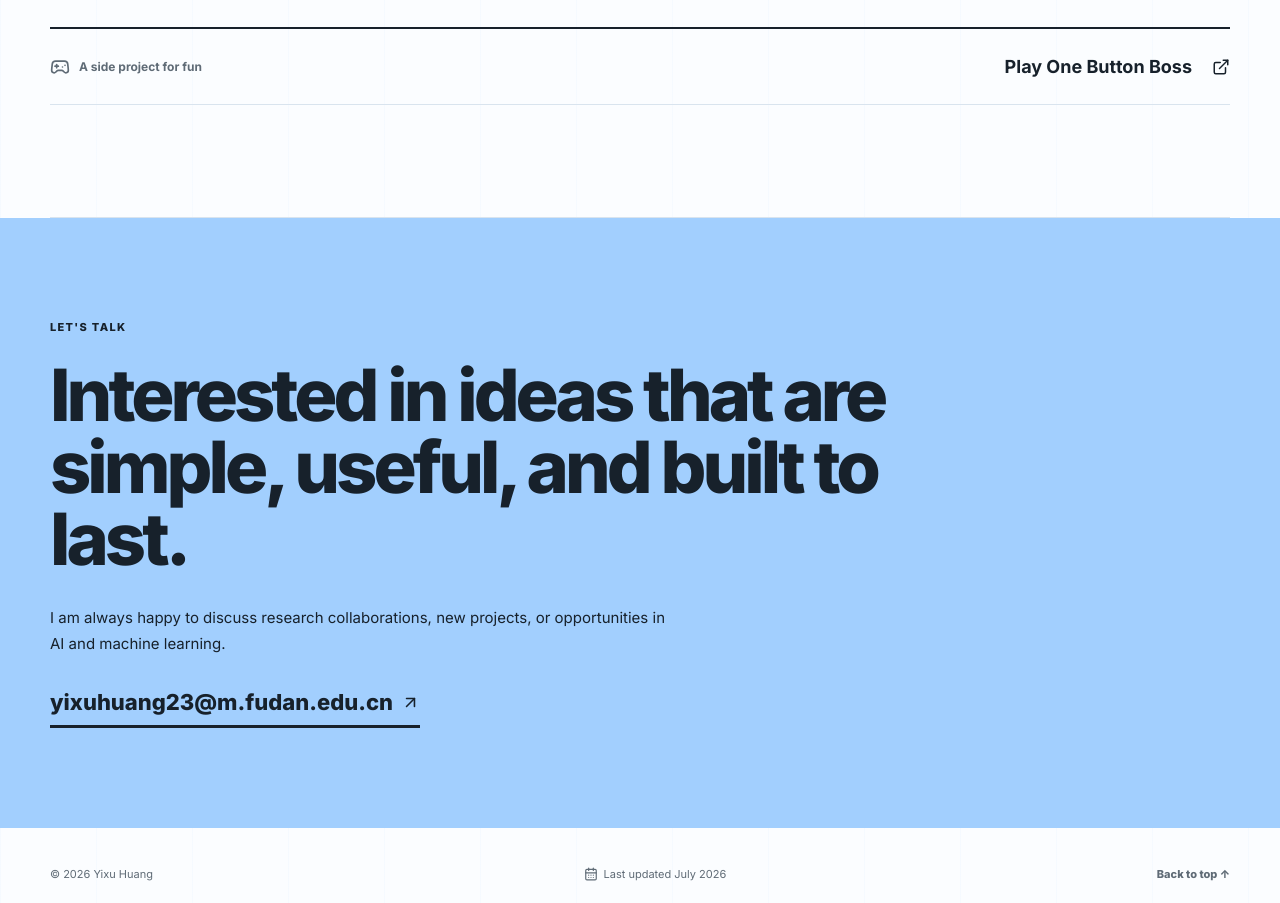
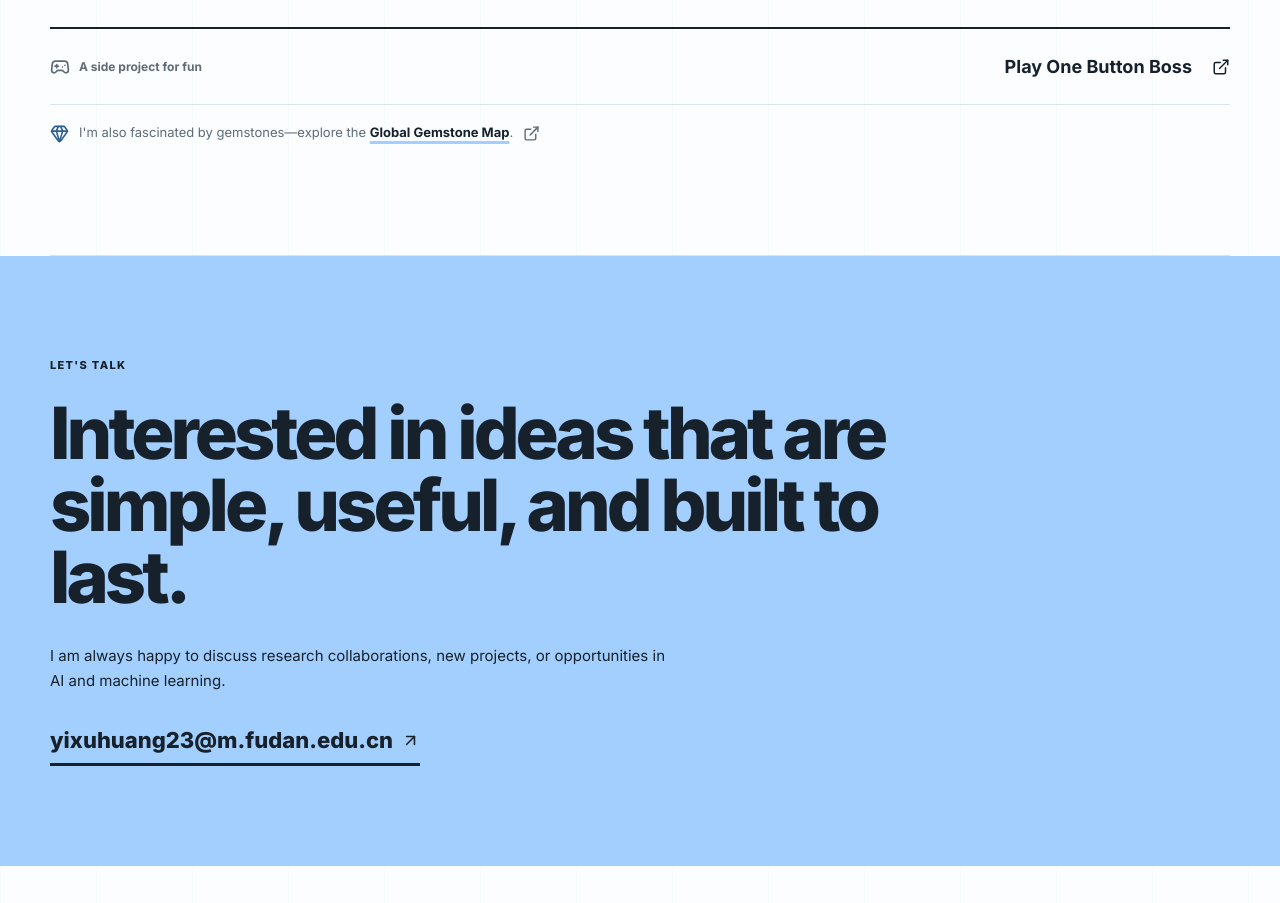
Before and after one commit to RunRiotComeOn/personal-homepage, a React (Vite) app: page / in a window 1280 px wide. Shown: the part 4680-5583 px from the top of the page. Built offline with nearby package versions, Linux system fonts and the light colour scheme.

Commit message:
Add gemstone map interest link

```diff
--- a/src/App.css
+++ b/src/App.css
@@ -700,6 +700,34 @@
   text-underline-offset: 4px;
 }
 
+.gemstone-link {
+  display: flex;
+  align-items: center;
+  gap: 10px;
+  width: fit-content;
+  margin-top: 18px;
+  color: var(--muted);
+  font-size: 13px;
+  line-height: 1.5;
+  text-decoration: none;
+}
+
+.gemstone-link > svg:first-child {
+  color: var(--blue-dark);
+}
+
+.gemstone-link strong {
+  color: var(--ink);
+  text-decoration: underline;
+  text-decoration-color: var(--blue);
+  text-decoration-thickness: 3px;
+  text-underline-offset: 4px;
+}
+
+.gemstone-link:hover strong {
+  color: var(--blue-dark);
+}
+
 .contact-section {
   margin: 0 calc(50% - 50vw);
   padding: 100px max(24px, calc((100vw - 1180px) / 2));
--- a/src/App.tsx
+++ b/src/App.tsx
@@ -5,6 +5,7 @@ import {
   CalendarDays,
   ExternalLink,
   Gamepad2,
+  Gem,
   Github,
   GraduationCap,
   Mail,
@@ -487,6 +488,20 @@ function App() {
             <strong>Play One Button Boss</strong>
             <ExternalLink size={18} />
           </a>
+
+          <a
+            className="gemstone-link"
+            href="https://runriotcomeon.github.io/Global_Gemstone_Map/"
+            target="_blank"
+            rel="noreferrer"
+          >
+            <Gem size={19} />
+            <span>
+              I&apos;m also fascinated by gemstones—explore the{' '}
+              <strong>Global Gemstone Map</strong>.
+            </span>
+            <ExternalLink size={17} />
+          </a>
         </section>
 
         <section className="contact-section" id="contact">
```
